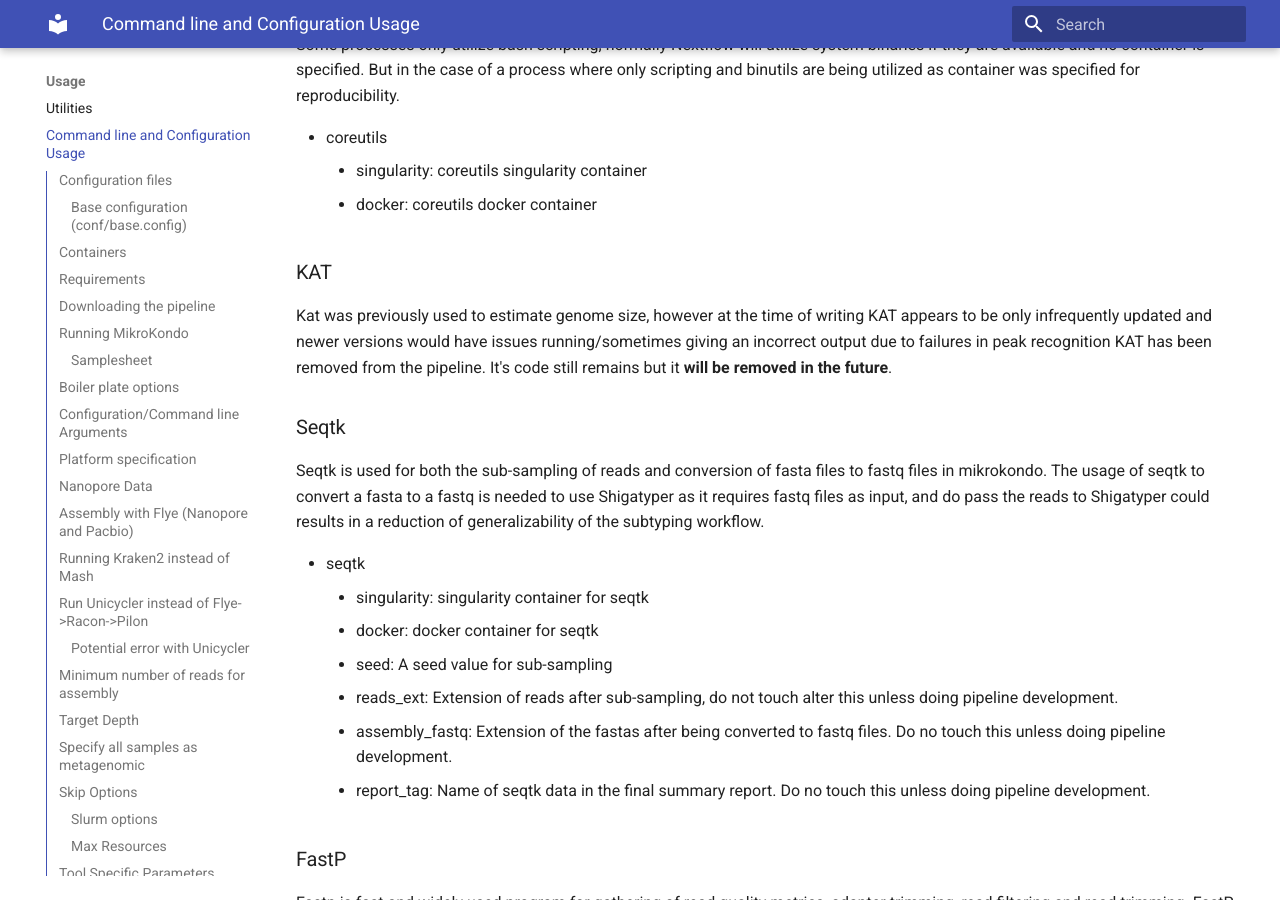
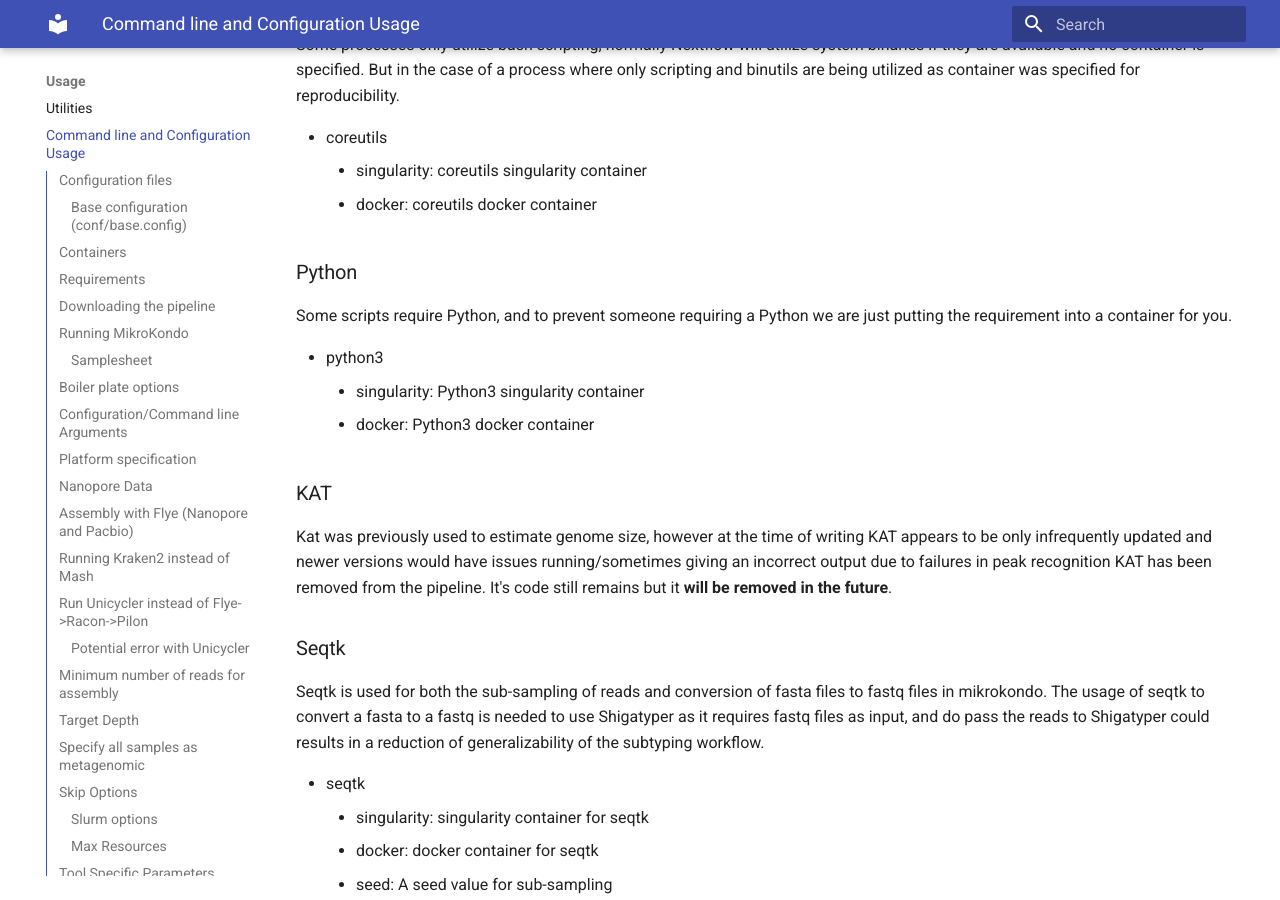
Before and after one commit to phac-nml/mikrokondo, an MkDocs documentation site: the page built from docs/usage/configuration.md, in a window 1280 px wide and 900 px high, scrolled down 8618 px. Built offline with MkDocs 1.6.1 and Material for MkDocs 9.7.7, drawn with Linux system fonts in a browser that asks for light colours.

Commit message:
added python3 container

```diff
--- a/docs/usage/configuration.md
+++ b/docs/usage/configuration.md
@@ -244,6 +244,14 @@ Some processes only utilize bash scripting, normally Nextflow will utilize syste
 - coreutils
     - singularity: coreutils singularity container
     - docker: coreutils docker container
+
+
+### Python
+Some scripts require Python, and to prevent someone requiring a Python we are just putting the requirement into a container for you.
+
+- python3
+    - singularity: Python3 singularity container
+    - docker: Python3 docker container
 
 ### KAT
 Kat was previously used to estimate genome size, however at the time of writing KAT appears to be only infrequently updated and newer versions would have issues running/sometimes giving an incorrect output due to failures in peak recognition KAT has been removed from the pipeline. It's code still remains but it **will be removed in the future**.
```
Also changed, not shown: 8 other files.
